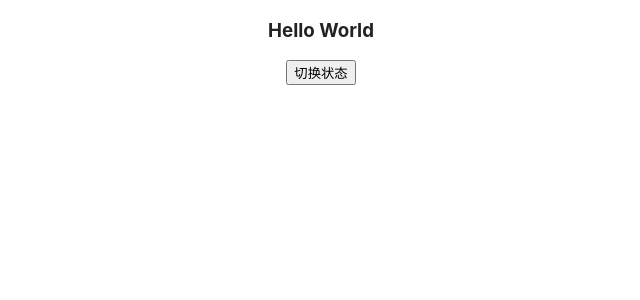
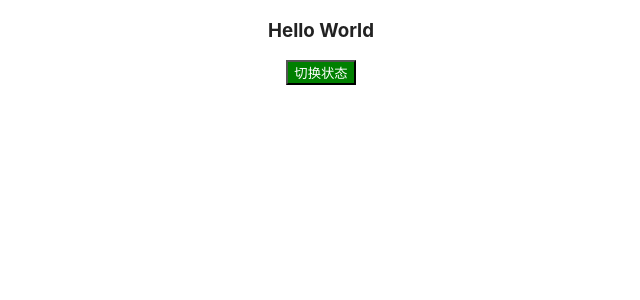
Before and after one commit to yuanwang12/yuanwang12.github.io, a React (Create React App) app in the folder workspace/react-basic/: page / in a window 1280 px wide. Shown: the top 300 px of the page, without its empty margins (319-959 px from the left). Built offline with nearby package versions, Linux system fonts and the light colour scheme.

Commit message:
动态style+class

```diff
--- a/workspace/react-basic/src/App.css
+++ b/workspace/react-basic/src/App.css
@@ -3,3 +3,10 @@
   color: #222222;
   text-align: center;
 }
+.red{
+  color: red;
+}
+.blod{
+  font-weight: 200;
+  font-size: 18px;
+}
--- a/workspace/react-basic/src/App.js
+++ b/workspace/react-basic/src/App.js
@@ -3,7 +3,6 @@ import './App.css';
 import Person from './Person/Person';
 
 class App extends React.Component {
-
   // state
   state = {
     persons: [
@@ -37,10 +36,6 @@ class App extends React.Component {
       persons: personsArr
     })
   }
-  style = {
-    border: '1px solid #22222',
-    backgroundColor: 'gray'
-  }
 
   // toggleState
   toggleState = () => {
@@ -64,6 +59,11 @@ class App extends React.Component {
   }
 
   render () {
+    let style = {
+      border: '1px solid #22222',
+      backgroundColor: 'green',
+      color: '#fff'
+    }
     // 加载dom
     let person = null;
     if (this.state.personState) {
@@ -79,13 +79,26 @@ class App extends React.Component {
             age={personObj.age} />
         })
       )
+      style.backgroundColor = "red";
     }
 
+    let classes = [];
+    let personLength = this.state.persons.length;
+    if (personLength === 2) {
+      classes.push("red");
+    }
+    if (personLength === 1) {
+      classes.push("red");
+      classes.push("blod");
+    }
+    if (personLength === 3) {
+      classes = [];
+    }
     // 渲染dom
     return (
       <div className="main">
-        <h3>Hello World</h3>
-        <button onClick={this.toggleState}>切换状态</button>
+        <h3 className={classes.join(" ")}>Hello World</h3>
+        <button style={style} onClick={this.toggleState}>切换状态</button>
         {person}
       </div>
     )
```
